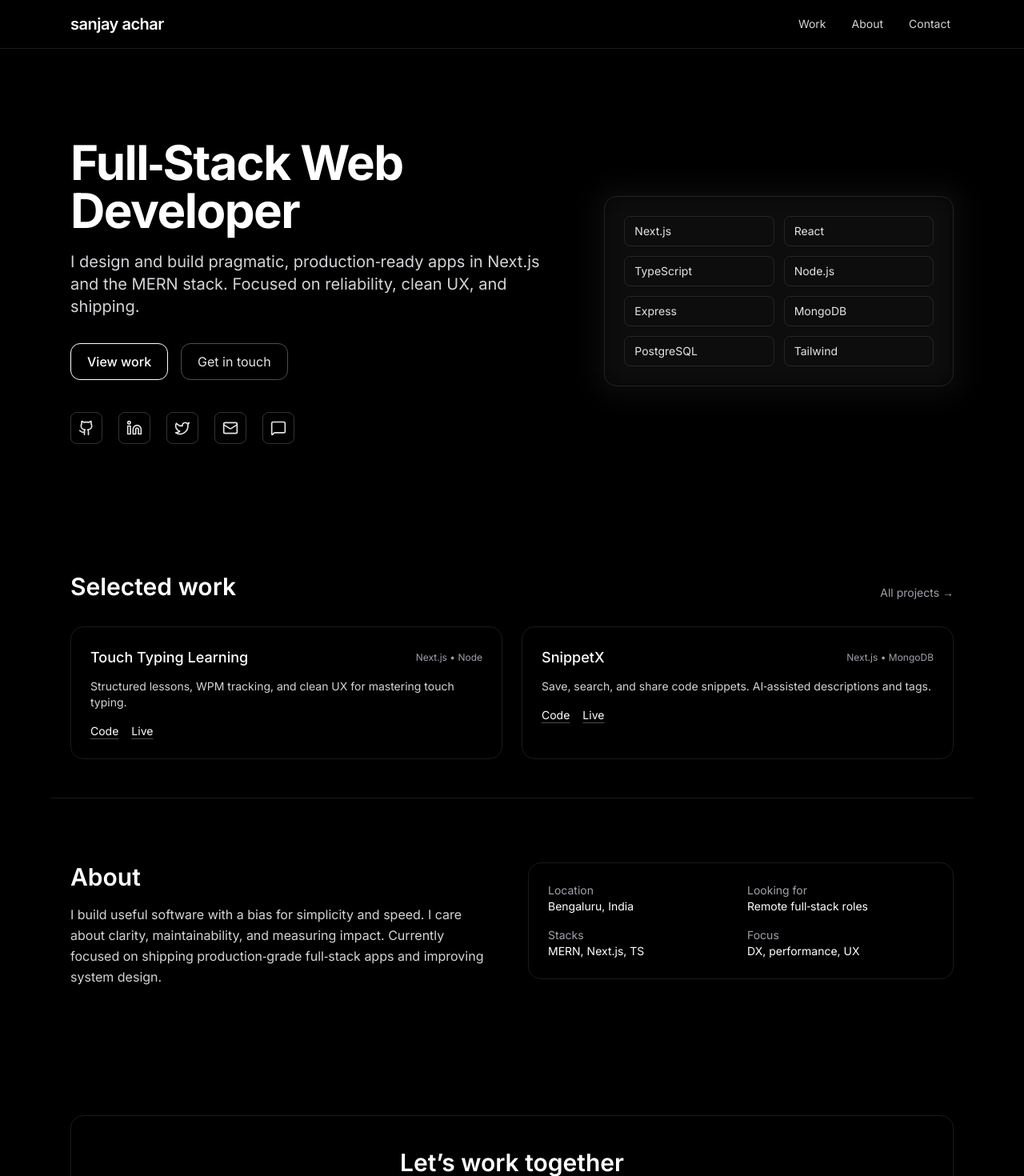
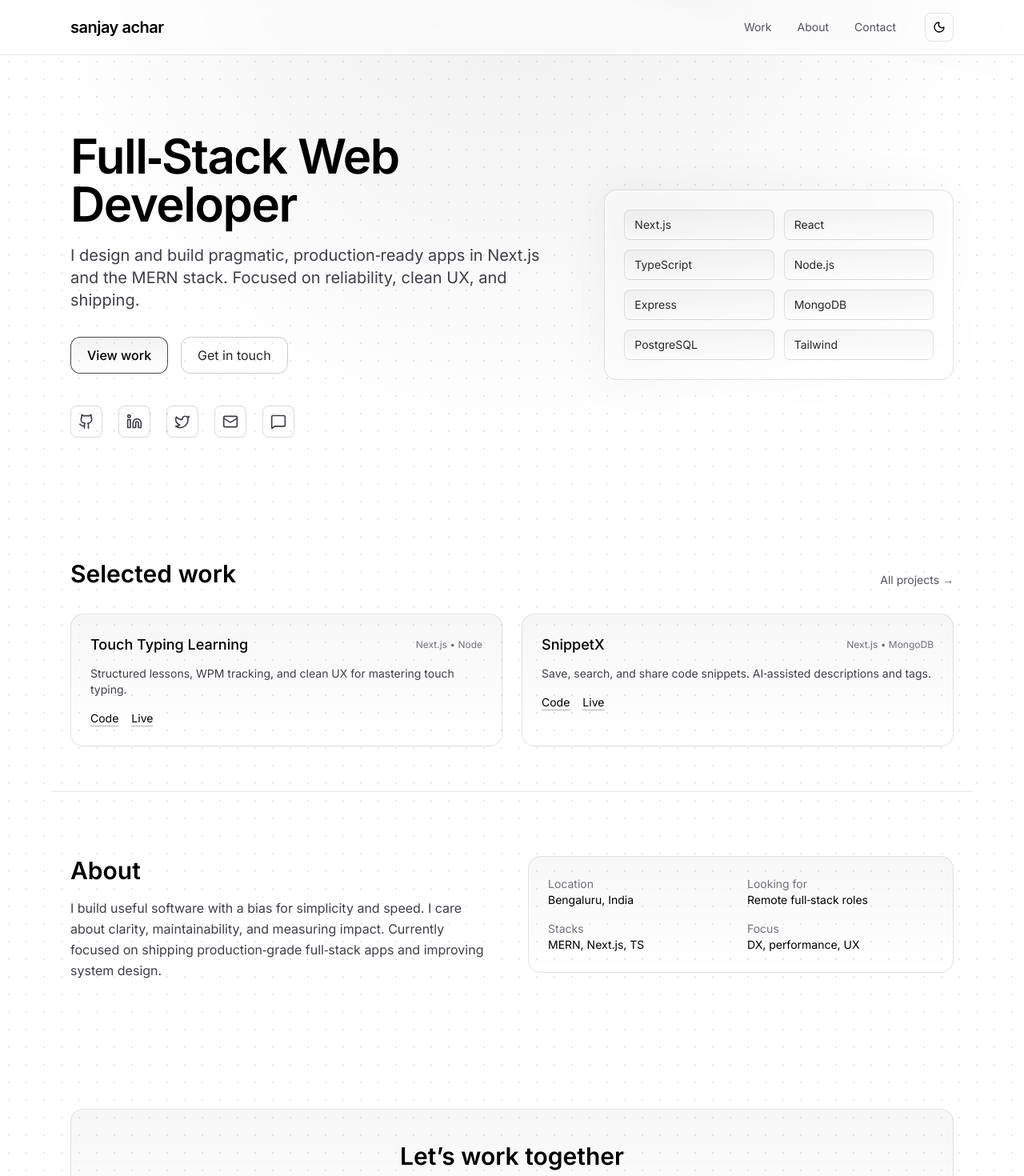
Before and after one commit to msanje/sanjay-achar, a Next.js app: page / in a window 1280 px wide. Shown: the top 1470 px of the page at 80% size. Built offline with nearby package versions, Linux system fonts and the light colour scheme; no server answers.

Commit message:
theme switching added

```diff
--- a/src/app/page.tsx
+++ b/src/app/page.tsx
@@ -1,15 +1,31 @@
-import React from "react";
+"use client"
+
+import React, { useEffect, useState } from "react";
 import Link from "next/link";
-import { Github, Linkedin, Twitter, Mail, MessageSquare } from "lucide-react";
+import { Github, Linkedin, Twitter, Mail, MessageSquare, Moon, Sun } from "lucide-react";
 
-// Single-file, monochrome (black & white) portfolio landing page.
-// - Clean, responsive layout
-// - Accessible labels & focus states
-// - External links safe by default
-// - Tailwind only; no color besides grayscale
-// - Drop-in for app/page components
+// Monochrome-first with tasteful grays + gradients, subtle patterns, and theme switch.
+// Single-file, no extra deps. Tailwind only.
 
 export default function Home() {
+  // --- Theme state & persistence ---
+  const [theme, setTheme] = useState<"light" | "dark">("dark");
+  useEffect(() => {
+    // Initialize from localStorage or system preference
+    const stored = typeof window !== "undefined" ? localStorage.getItem("theme") : null;
+    if (stored === "light" || stored === "dark") {
+      setTheme(stored);
+    } else if (window.matchMedia && window.matchMedia("(prefers-color-scheme: light)").matches) {
+      setTheme("light");
+    }
+  }, []);
+  useEffect(() => {
+    if (typeof document !== "undefined") {
+      document.documentElement.classList.toggle("dark", theme === "dark");
+      localStorage.setItem("theme", theme);
+    }
+  }, [theme]);
+
   const socials = [
     { Icon: Github, href: "https://github.com/msanje", label: "GitHub" },
     { Icon: Linkedin, href: "https://www.linkedin.com/in/m-sanjay-achar", label: "LinkedIn" },
@@ -29,9 +45,27 @@ export default function Home() {
   ];
 
   return (
-    <div className="min-h-screen bg-black text-white">
+    // Root applies theme classes via html.dark toggle above
+    <div className="min-h-screen bg-white text-black dark:bg-black dark:text-white relative overflow-hidden">
+      {/* --- Decorative background layers (very subtle) --- */}
+      {/* Soft vignette gradient */}
+      <div
+        aria-hidden
+        className="pointer-events-none absolute inset-0 bg-[radial-gradient(70%_60%_at_50%_-10%,rgba(0,0,0,0.08),transparent_70%)] dark:bg-[radial-gradient(70%_60%_at_50%_-10%,rgba(255,255,255,0.08),transparent_70%)]"
+      />
+      {/* Dotted grid pattern */}
+      <div
+        aria-hidden
+        className="pointer-events-none absolute inset-0 opacity-[0.15] dark:opacity-[0.12] [background-size:22px_22px] [background-image:radial-gradient(currentColor_0.8px,transparent_0.8px)] text-black/60 dark:text-white/60"
+      />
+      {/* Angle gradient sweep */}
+      <div
+        aria-hidden
+        className="pointer-events-none absolute -top-1/3 left-1/2 -translate-x-1/2 h-[70vh] w-[120vw] rotate-12 bg-gradient-to-r from-black/0 via-black/5 to-black/0 dark:from-white/0 dark:via-white/10 dark:to-white/0"
+      />
+
       {/* Top nav */}
-      <header className="sticky top-0 z-40 backdrop-blur supports-[backdrop-filter]:bg-black/50 bg-black/70 border-b border-white/10">
+      <header className="sticky top-0 z-40 backdrop-blur supports-[backdrop-filter]:bg-white/60 bg-white/70 text-black dark:supports-[backdrop-filter]:bg-black/40 dark:bg-black/60 dark:text-white border-b border-black/10 dark:border-white/10">
         <div className="container mx-auto max-w-6xl px-6 py-4 flex items-center justify-between">
           <Link href="#" className="font-semibold tracking-tight text-xl">
             sanjay achar
@@ -41,36 +75,47 @@ export default function Home() {
               <a
                 key={n.href}
                 href={n.href}
-                className="text-zinc-300 hover:text-white focus-visible:outline-none focus-visible:ring-2 focus-visible:ring-white/50 rounded px-1 py-0.5"
+                className="text-zinc-600 hover:text-black dark:text-zinc-300 dark:hover:text-white focus-visible:outline-none focus-visible:ring-2 focus-visible:ring-black/30 dark:focus-visible:ring-white/40 rounded px-1 py-0.5"
               >
                 {n.label}
               </a>
             ))}
+            <button
+              type="button"
+              aria-label="Toggle theme"
+              onClick={() => setTheme((t) => (t === "dark" ? "light" : "dark"))}
+              className="ml-2 inline-flex h-9 w-9 items-center justify-center rounded-lg border border-black/10 dark:border-white/15 hover:bg-black/5 dark:hover:bg-white/10 transition-colors"
+            >
+              {theme === "dark" ? <Sun className="h-4 w-4" /> : <Moon className="h-4 w-4" />}
+            </button>
           </nav>
         </div>
       </header>
 
       {/* Hero */}
-      <section className="container mx-auto max-w-6xl px-6 py-20 md:py-28">
+      <section className="container mx-auto max-w-6xl px-6 py-18 md:py-24 relative">
+        {/* card-like backdrop */}
+        <div className="absolute inset-x-0 -z-10 mx-6 md:mx-0 mt-6 rounded-3xl border border-black/10 dark:border-white/10 bg-gradient-to-b from-black/[0.03] to-transparent dark:from-white/[0.04]" />
+
         <div className="grid md:grid-cols-12 gap-10 items-center">
           <div className="md:col-span-7">
-            <h1 className="text-4xl md:text-6xl font-bold leading-tight tracking-tight">
+            <h1 className="text-4xl md:text-6xl font-semibold leading-tight tracking-tight">
               Full‑Stack Web Developer
             </h1>
-            <p className="mt-5 text-zinc-300 text-lg md:text-xl max-w-2xl">
+            <p className="mt-5 text-zinc-700 dark:text-zinc-300 text-lg md:text-xl max-w-2xl">
               I design and build pragmatic, production‑ready apps in Next.js and the MERN
               stack. Focused on reliability, clean UX, and shipping.
             </p>
             <div className="mt-8 flex flex-wrap items-center gap-4">
               <Link
                 href="#work"
-                className="inline-flex items-center justify-center rounded-xl border border-white px-5 py-2.5 font-medium hover:bg-white hover:text-black transition-colors focus-visible:outline-none focus-visible:ring-2 focus-visible:ring-white/60"
+                className="inline-flex items-center justify-center rounded-xl border border-black/70 dark:border-white px-5 py-2.5 font-medium bg-gradient-to-b from-black/5 to-black/0 hover:bg-black/10 text-black dark:text-white dark:from-white/10 dark:to-transparent dark:hover:bg-white/10 transition-colors focus-visible:outline-none focus-visible:ring-2 focus-visible:ring-black/30 dark:focus-visible:ring-white/40"
               >
                 View work
               </Link>
               <a
                 href="mailto:m.sanjayachar@gmail.com"
-                className="inline-flex items-center justify-center rounded-xl border border-white/30 px-5 py-2.5 text-zinc-200 hover:border-white hover:text-white transition-colors focus-visible:outline-none focus-visible:ring-2 focus-visible:ring-white/60"
+                className="inline-flex items-center justify-center rounded-xl border border-black/20 px-5 py-2.5 text-zinc-800 hover:border-black/60 hover:text-black dark:border-white/20 dark:text-zinc-200 dark:hover:border-white dark:hover:text-white transition-colors focus-visible:outline-none focus-visible:ring-2 focus-visible:ring-black/20 dark:focus-visible:ring-white/30"
               >
                 Get in touch
               </a>
@@ -83,7 +128,7 @@ export default function Home() {
                   target="_blank"
                   rel="noopener noreferrer"
                   aria-label={label}
-                  className="group inline-flex h-10 w-10 items-center justify-center rounded-lg border border-white/20 text-zinc-200 hover:text-black hover:bg-white hover:border-white transition-colors focus-visible:outline-none focus-visible:ring-2 focus-visible:ring-white/60"
+                  className="group inline-flex h-10 w-10 items-center justify-center rounded-lg border border-black/15 dark:border-white/15 text-zinc-700 dark:text-zinc-200 hover:text-black hover:bg-black/5 hover:border-black/40 dark:hover:text-black dark:hover:bg-white dark:hover:border-white transition-colors focus-visible:outline-none focus-visible:ring-2 focus-visible:ring-black/20 dark:focus-visible:ring-white/30"
                 >
                   <Icon className="h-5 w-5" />
                 </a>
@@ -93,8 +138,8 @@ export default function Home() {
 
           <div className="md:col-span-5">
             <div className="relative">
-              <div className="absolute -inset-2 rounded-2xl bg-white/5 blur-lg" aria-hidden="true" />
-              <div className="relative rounded-2xl border border-white/10 p-6">
+              <div className="absolute -inset-2 rounded-2xl bg-gradient-to-br from-black/5 to-transparent dark:from-white/10 blur-xl" aria-hidden="true" />
+              <div className="relative rounded-2xl border border-black/10 dark:border-white/10 p-6 bg-white/50 dark:bg-white/5 backdrop-blur-sm">
                 <ul className="grid grid-cols-2 gap-3 text-sm">
                   {[
                     "Next.js",
@@ -108,7 +153,7 @@ export default function Home() {
                   ].map((s) => (
                     <li
                       key={s}
-                      className="rounded-lg border border-white/10 px-3 py-2 text-zinc-200"
+                      className="rounded-lg border border-black/10 dark:border-white/10 px-3 py-2 text-zinc-800 dark:text-zinc-200 bg-gradient-to-b from-black/[0.03] to-transparent dark:from-white/[0.04]"
                     >
                       {s}
                     </li>
@@ -121,22 +166,22 @@ export default function Home() {
       </section>
 
       {/* Work */}
-      <section id="work" className="container mx-auto max-w-6xl px-6 py-8 md:py-12">
+      <section id="work" className="container mx-auto max-w-6xl px-6 py-10 md:py-14">
         <div className="flex items-end justify-between gap-4">
           <h2 className="text-2xl md:text-3xl font-semibold">Selected work</h2>
-          <Link href="/projects" className="text-sm text-zinc-400 hover:text-white">
+          <Link href="/projects" className="text-sm text-zinc-600 hover:text-black dark:text-zinc-400 dark:hover:text-white">
             All projects →
           </Link>
         </div>
 
         <div className="mt-8 grid gap-6 sm:grid-cols-2">
           {/* Card 1 */}
-          <article className="group rounded-2xl border border-white/10 p-6 hover:border-white/30 transition-colors">
+          <article className="group rounded-2xl border border-black/10 dark:border-white/10 p-6 bg-gradient-to-b from-black/[0.03] to-transparent dark:from-white/[0.04] hover:border-black/40 dark:hover:border-white/40 transition-colors">
             <header className="flex items-center justify-between">
               <h3 className="text-lg font-medium">Touch Typing Learning</h3>
-              <span className="text-xs text-zinc-400">Next.js • Node</span>
+              <span className="text-xs text-zinc-500 dark:text-zinc-400">Next.js • Node</span>
             </header>
-            <p className="mt-3 text-sm text-zinc-300">
+            <p className="mt-3 text-sm text-zinc-700 dark:text-zinc-300">
               Structured lessons, WPM tracking, and clean UX for mastering touch typing.
             </p>
             <div className="mt-4 flex gap-4 text-sm">
@@ -144,13 +189,13 @@ export default function Home() {
                 href="https://github.com/msanje/typing"
                 target="_blank"
                 rel="noopener noreferrer"
-                className="underline decoration-white/30 underline-offset-4 hover:decoration-white"
+                className="underline decoration-black/30 underline-offset-4 hover:decoration-black dark:decoration-white/30 dark:hover:decoration-white"
               >
                 Code
               </a>
               <a
                 href="#"
-                className="underline decoration-white/30 underline-offset-4 hover:decoration-white"
+                className="underline decoration-black/30 underline-offset-4 hover:decoration-black dark:decoration-white/30 dark:hover:decoration-white"
               >
                 Live
               </a>
@@ -158,12 +203,12 @@ export default function Home() {
           </article>
 
           {/* Card 2 */}
-          <article className="group rounded-2xl border border-white/10 p-6 hover:border-white/30 transition-colors">
+          <article className="group rounded-2xl border border-black/10 dark:border-white/10 p-6 bg-gradient-to-b from-black/[0.03] to-transparent dark:from-white/[0.04] hover:border-black/40 dark:hover:border-white/40 transition-colors">
             <header className="flex items-center justify-between">
               <h3 className="text-lg font-medium">SnippetX</h3>
-              <span className="text-xs text-zinc-400">Next.js • MongoDB</span>
+              <span className="text-xs text-zinc-500 dark:text-zinc-400">Next.js • MongoDB</span>
             </header>
-            <p className="mt-3 text-sm text-zinc-300">
+            <p className="mt-3 text-sm text-zinc-700 dark:text-zinc-300">
               Save, search, and share code snippets. AI‑assisted descriptions and tags.
             </p>
             <div className="mt-4 flex gap-4 text-sm">
@@ -171,13 +216,13 @@ export default function Home() {
                 href="https://github.com/msanje/snippetx"
                 target="_blank"
                 rel="noopener noreferrer"
-                className="underline decoration-white/30 underline-offset-4 hover:decoration-white"
+                className="underline decoration-black/30 underline-offset-4 hover:decoration-black dark:decoration-white/30 dark:hover:decoration-white"
               >
                 Code
               </a>
               <a
                 href="#"
-                className="underline decoration-white/30 underline-offset-4 hover:decoration-white"
+                className="underline decoration-black/30 underline-offset-4 hover:decoration-black dark:decoration-white/30 dark:hover:decoration-white"
               >
                 Live
               </a>
@@ -187,33 +232,33 @@ export default function Home() {
       </section>
 
       {/* About */}
-      <section id="about" className="container mx-auto max-w-6xl px-6 py-14 md:py-20 border-t border-white/10">
+      <section id="about" className="container mx-auto max-w-6xl px-6 py-14 md:py-20 border-t border-black/10 dark:border-white/10">
         <div className="grid md:grid-cols-12 gap-10">
           <div className="md:col-span-6">
             <h2 className="text-2xl md:text-3xl font-semibold">About</h2>
-            <p className="mt-4 text-zinc-300 leading-relaxed">
+            <p className="mt-4 text-zinc-700 dark:text-zinc-300 leading-relaxed">
               I build useful software with a bias for simplicity and speed. I care about
               clarity, maintainability, and measuring impact. Currently focused on
               shipping production‑grade full‑stack apps and improving system design.
             </p>
           </div>
           <div className="md:col-span-6">
-            <div className="rounded-2xl border border-white/10 p-6">
+            <div className="rounded-2xl border border-black/10 dark:border-white/10 p-6 bg-gradient-to-b from-black/[0.03] to-transparent dark:from-white/[0.04]">
               <dl className="grid grid-cols-2 gap-4 text-sm">
                 <div>
-                  <dt className="text-zinc-400">Location</dt>
+                  <dt className="text-zinc-500 dark:text-zinc-400">Location</dt>
                   <dd>Bengaluru, India</dd>
                 </div>
                 <div>
-                  <dt className="text-zinc-400">Looking for</dt>
+                  <dt className="text-zinc-500 dark:text-zinc-400">Looking for</dt>
                   <dd>Remote full‑stack roles</dd>
                 </div>
                 <div>
-                  <dt className="text-zinc-400">Stacks</dt>
+                  <dt className="text-zinc-500 dark:text-zinc-400">Stacks</dt>
                   <dd>MERN, Next.js, TS</dd>
                 </div>
                 <div>
-                  <dt className="text-zinc-400">Focus</dt>
+                  <dt className="text-zinc-500 dark:text-zinc-400">Focus</dt>
                   <dd>DX, performance, UX</dd>
                 </div>
               </dl>
@@ -224,15 +269,15 @@ export default function Home() {
 
       {/* Contact */}
       <section id="contact" className="container mx-auto max-w-6xl px-6 py-16 md:py-20">
-        <div className="rounded-2xl border border-white/10 p-8 md:p-10 text-center">
+        <div className="rounded-2xl border border-black/10 dark:border-white/10 p-8 md:p-10 text-center bg-gradient-to-b from-black/[0.03] to-transparent dark:from-white/[0.04]">
           <h2 className="text-2xl md:text-3xl font-semibold">Let’s work together</h2>
-          <p className="mt-3 text-zinc-300">
+          <p className="mt-3 text-zinc-700 dark:text-zinc-300">
             Quick chat, code review, or a full build — I’m open to meaningful work.
           </p>
           <div className="mt-6 flex flex-wrap justify-center gap-4">
             <a
               href="mailto:m.sanjayachar@gmail.com"
-              className="inline-flex items-center justify-center rounded-xl border border-white px-5 py-2.5 font-medium hover:bg-white hover:text-black transition-colors focus-visible:outline-none focus-visible:ring-2 focus-visible:ring-white/60"
+              className="inline-flex items-center justify-center rounded-xl border border-black/70 dark:border-white px-5 py-2.5 font-medium bg-gradient-to-b from-black/5 to-black/0 hover:bg-black/10 text-black dark:text-white dark:from-white/10 dark:to-transparent dark:hover:bg-white/10 transition-colors focus-visible:outline-none focus-visible:ring-2 focus-visible:ring-black/30 dark:focus-visible:ring-white/40"
             >
               Email me
             </a>
@@ -240,7 +285,7 @@ export default function Home() {
               href="https://cal.com/"
               target="_blank"
               rel="noopener noreferrer"
-              className="inline-flex items-center justify-center rounded-xl border border-white/30 px-5 py-2.5 text-zinc-200 hover:border-white hover:text-white transition-colors focus-visible:outline-none focus-visible:ring-2 focus-visible:ring-white/60"
+              className="inline-flex items-center justify-center rounded-xl border border-black/20 px-5 py-2.5 text-zinc-800 hover:border-black/60 hover:text-black dark:border-white/20 dark:text-zinc-200 dark:hover:border-white dark:hover:text-white transition-colors focus-visible:outline-none focus-visible:ring-2 focus-visible:ring-black/20 dark:focus-visible:ring-white/30"
             >
               Book a call
             </a>
@@ -248,8 +293,8 @@ export default function Home() {
         </div>
       </section>
 
-      <footer className="border-t border-white/10">
-        <div className="container mx-auto max-w-6xl px-6 py-10 text-center text-zinc-400 text-sm">
+      <footer className="border-t border-black/10 dark:border-white/10">
+        <div className="container mx-auto max-w-6xl px-6 py-10 text-center text-zinc-600 dark:text-zinc-400 text-sm">
           © {new Date().getFullYear()} Sanjay Achar — Built with Next.js
         </div>
       </footer>
```
